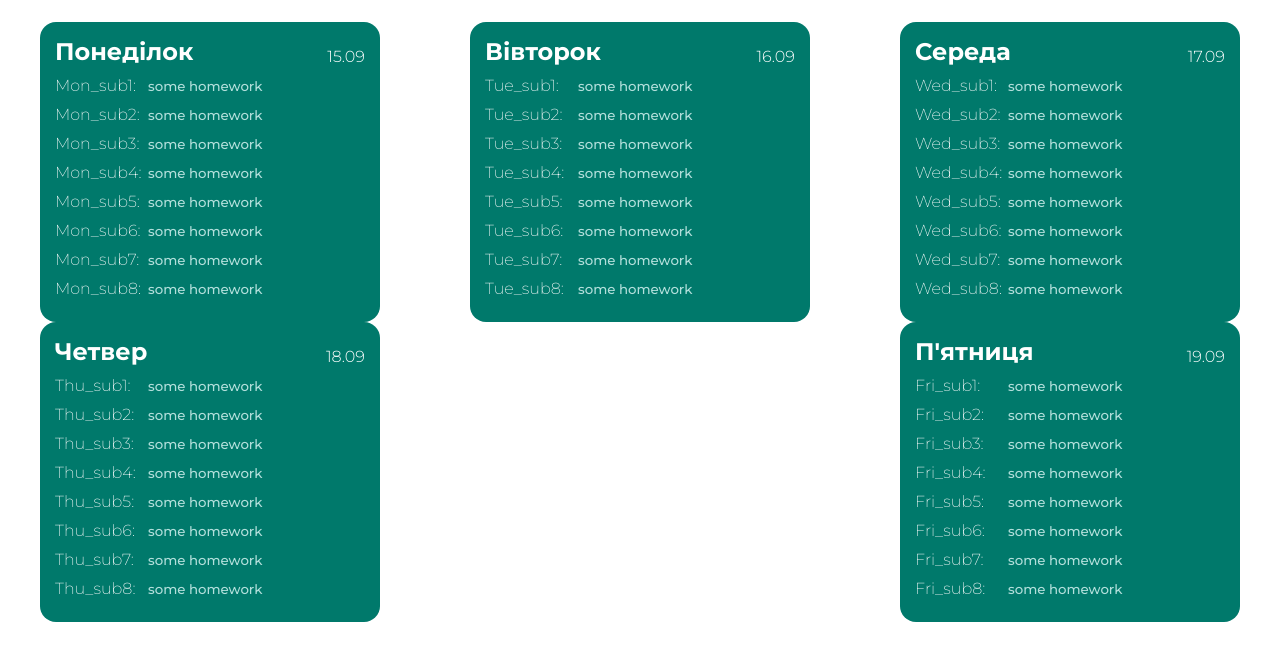
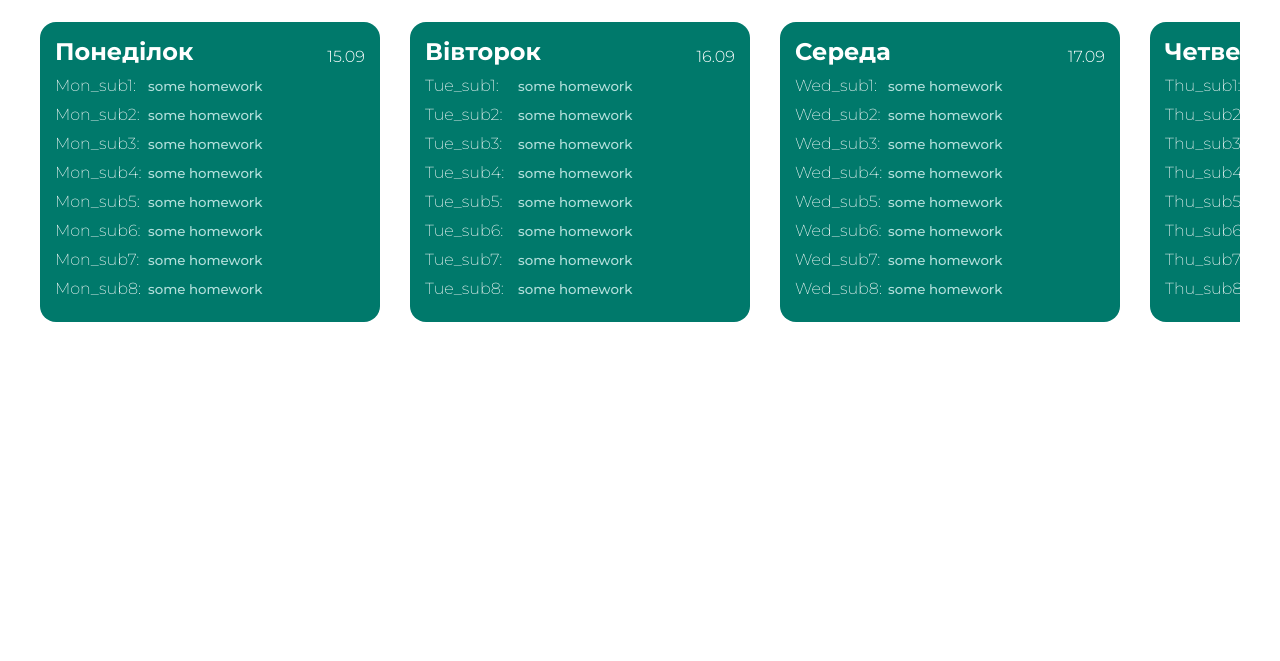
Before and after one commit to ZubalYana/Homework-Diary, a website: page public/admin/admin.html in a window 1280 px wide. Shown: the part 77-738 px from the top of the page. Drawn offline with nearby package versions, Linux system fonts and the light colour scheme.

Commit message:
set the required overflow

```diff
--- a/public/admin/admin.scss
+++ b/public/admin/admin.scss
@@ -8,99 +8,116 @@
     background-color: #B2DFDB;
     color: #212121;
 }
-.wrap{
+.wrap {
     width: 100%;
     height: 100vh;
     padding: 40px;
     color: #212121;
     padding-top: 30px;
-    .header{
+
+    .header {
       width: 100%;
       display: flex;
       justify-content: space-between;
       align-items: flex-end;
-        .logo{
+
+      .logo {
         font-size: 36px;
         font-weight: 700;
       }
-        .nav{
+
+      .nav {
         width: 350px;
         font-size: 20px;
         font-weight: 300;
         display: flex;
         justify-content: space-between;
-            .active_nav{
+
+        .active_nav {
           font-weight: 600;
         }
-            .nav_link{
+
+        .nav_link {
           cursor: pointer;
           transition: 0.4s ease-in-out;
         }
-            .nav_link:hover{
-                color: #00796B;
+
+        .nav_link:hover {
+          color: #00796b;
         }
       }
-        #adminsettings{
+
+      #adminsettings {
         font-size: 24px;
         cursor: pointer;
         transition: 0.4s ease-in-out;
+      }
 
-        }
-        #adminsettings:hover{
-            color: #00796B;
+      #adminsettings:hover {
+        color: #00796b;
       }
     }
-    .daysContainer{
-        width: 100%;
+
+    .daysContainer {
       display: flex;
-        justify-content: space-between;
-        flex-wrap: wrap;
+      justify-content: flex-start;
       margin-top: 25px;
-        .day{
+      overflow-x: auto;
+      white-space: nowrap;
+
+      .day {
         width: 340px;
         height: 300px;
-            background-color: #00796B;
+        background-color: #00796b;
         border-radius: 16px;
         padding: 15px;
-            .dayTopInfo{
+        margin-right: 30px;
+        flex-shrink: 0;
+
+        .dayTopInfo {
           width: 100%;
           display: flex;
           justify-content: space-between;
           color: #fff;
           align-items: flex-end;
           margin-bottom: 10px;
-                h2{
+
+          h2 {
             font-size: 24px;
             font-weight: 700;
           }
-                .date{
+
+          .date {
             font-size: 16px;
             font-weight: 300;
           }
         }
-            .string{
+
+        .string {
           width: 100%;
           display: flex;
           margin-bottom: 10px;
-                .subject{
+
+          .subject {
             width: 30%;
             color: #fff;
             font-size: 16px;
             font-weight: 200;
           }
-                .homework{
+
+          .homework {
             width: 70%;
-                    background-color: #00796B;
+            background-color: #00796b;
             border: none;
             outline: none;
             color: #fff;
             font-weight: 500;
-                    &::placeholder{
-                        color: #B2DFDB;
+
+            &::placeholder {
+              color: #b2dfdb;
             }
           }
         }
-
       }
     }
   }
```
Also changed, not shown: public/admin/admin.css, 1 other file. Lines whose indentation alone changed are shown as unchanged.
